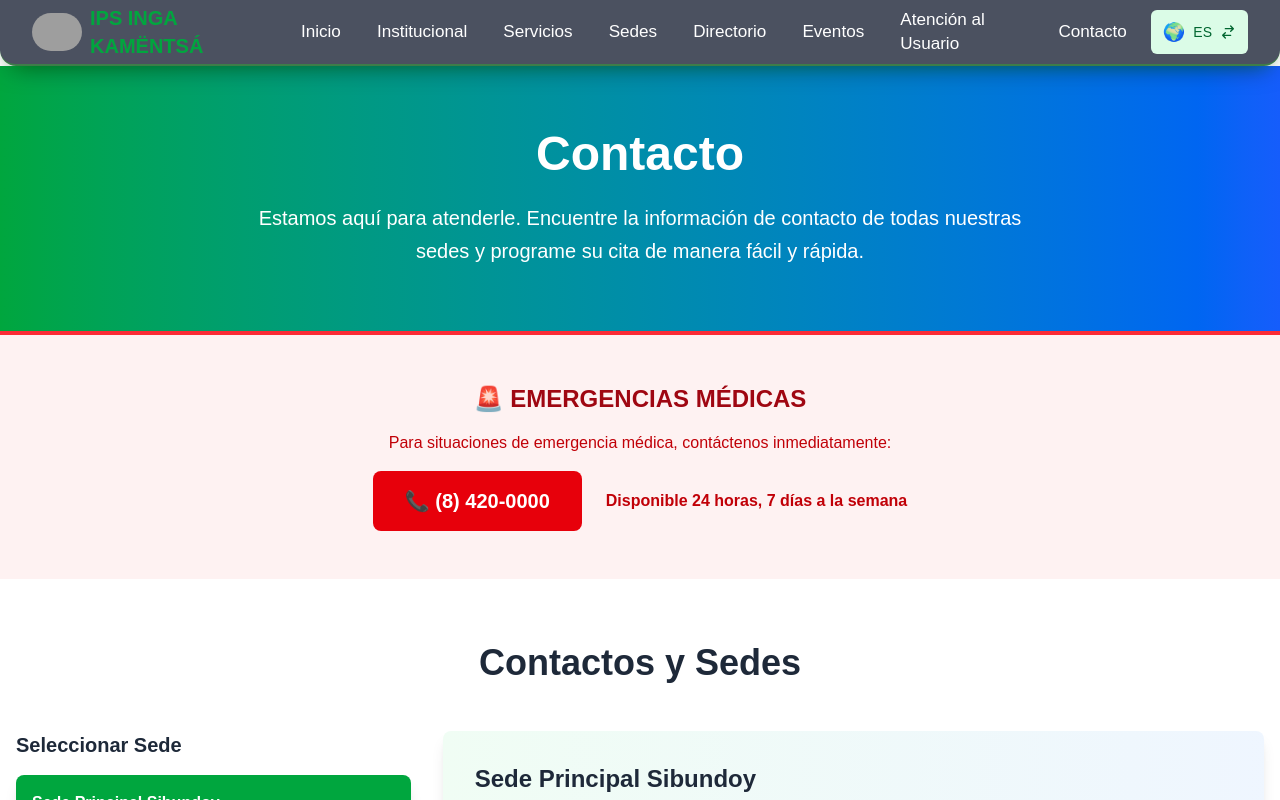
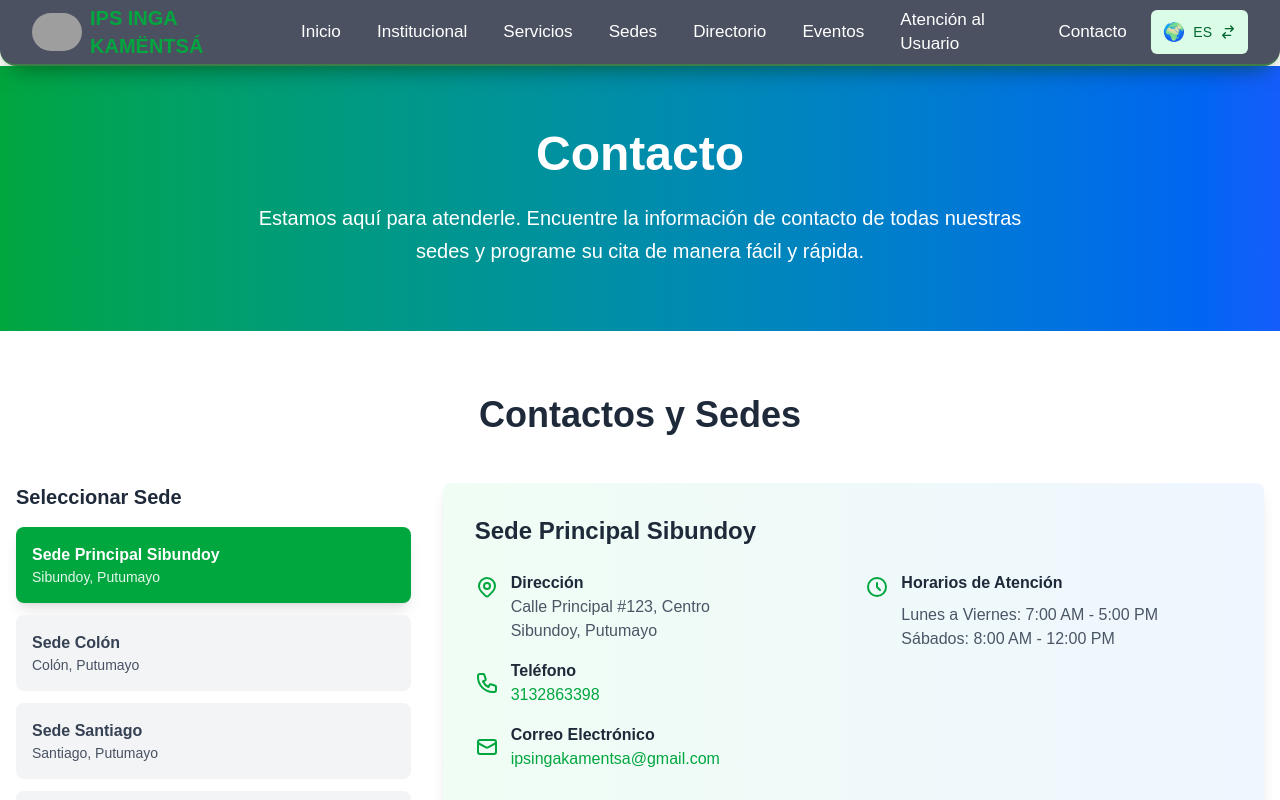
Before and after one commit to julianesp/inga, a Next.js app: page /contacto in a window 1280 px wide. Shown: the top 800 px of the page. Built offline with nearby package versions, Linux system fonts and the light colour scheme; grey boxes are pictures that could not be loaded.

Commit message:
Eliminando componentes innecesarios. Agregando información de contacto

```diff
--- a/src/app/contacto/page.js
+++ b/src/app/contacto/page.js
@@ -1,4 +1,5 @@
 import ContactoSedes from "@/components/ContactoSedes";
+import Link from "next/link";
 
 export const metadata = {
   title: "Contacto - IPS INGA KAMËNTSÁ",
@@ -23,31 +24,6 @@ export default function ContactoPage() {
         </div>
       </section>
 
-      {/* Información de Emergencia */}
-      <section className="py-12 bg-red-50 border-t-4 border-red-500">
-        <div className="container mx-auto px-4">
-          <div className="text-center">
-            <h2 className="text-2xl font-bold text-red-800 mb-4">
-              🚨 EMERGENCIAS MÉDICAS
-            </h2>
-            <p className="text-red-700 mb-4">
-              Para situaciones de emergencia médica, contáctenos inmediatamente:
-            </p>
-            <div className="flex flex-col sm:flex-row gap-6 justify-center items-center">
-              <a
-                href="tel:+57842000000"
-                className="bg-red-600 text-white px-8 py-4 rounded-lg font-bold text-xl hover:bg-red-700 transition-colors"
-              >
-                📞 (8) 420-0000
-              </a>
-              <p className="text-red-700 font-semibold">
-                Disponible 24 horas, 7 días a la semana
-              </p>
-            </div>
-          </div>
-        </div>
-      </section>
-
       <ContactoSedes />
 
       {/* Información Adicional de Contacto */}
@@ -65,14 +41,14 @@ export default function ContactoPage() {
                 Comuníquese con nosotros a través de WhatsApp para consultas
                 rápidas
               </p>
-              <a
-                href="https://wa.me/573123456789"
+              <Link
+                href="https://wa.me/573132863398"
                 target="_blank"
                 rel="noopener noreferrer"
                 className="bg-green-600 text-white px-6 py-3 rounded-lg hover:bg-green-700 transition-colors inline-block"
               >
                 Escribir por WhatsApp
-              </a>
+              </Link>
             </div>
 
             <div className="bg-white rounded-lg shadow-lg p-8 text-center">
@@ -83,12 +59,12 @@ export default function ContactoPage() {
               <p className="text-gray-600 mb-4">
                 Envíenos sus consultas por correo electrónico
               </p>
-              <a
-                href="mailto:contacto@ips-inga-kamentsa.org"
+              <Link
+                href="mailto:ipsingakamentsa@gmail.com"
                 className="bg-blue-600 text-white px-6 py-3 rounded-lg hover:bg-blue-700 transition-colors inline-block"
               >
                 Enviar Email
-              </a>
+              </Link>
             </div>
 
             <div className="bg-white rounded-lg shadow-lg p-8 text-center">
@@ -101,22 +77,27 @@ export default function ContactoPage() {
                 actualizaciones
               </p>
               <div className="flex gap-4 justify-center">
-                <a
-                  href="https://facebook.com/ips-inga-kamentsa"
+                <Link
+                  href={
+                    typeof window !== "undefined" &&
+                    /Android|iPhone|iPad|iPod/i.test(navigator.userAgent)
+                      ? "fb://profile/100008728661876"
+                      : "https://www.facebook.com/luisfernando.mutunbajoyjacacanamejoy"
+                  }
                   target="_blank"
                   rel="noopener noreferrer"
                   className="bg-blue-600 text-white p-3 rounded-lg hover:bg-blue-700 transition-colors"
                 >
                   Facebook
-                </a>
-                <a
+                </Link>
+                <Link
                   href="https://instagram.com/ips.inga.kamentsa"
                   target="_blank"
                   rel="noopener noreferrer"
                   className="bg-pink-600 text-white p-3 rounded-lg hover:bg-pink-700 transition-colors"
                 >
                   Instagram
-                </a>
+                </Link>
               </div>
             </div>
           </div>
@@ -138,7 +119,9 @@ export default function ContactoPage() {
                 </h3>
                 <div className="space-y-3">
                   <div className="flex justify-between">
-                    <span className="font-semibold text-black">Lunes a Viernes:</span>
+                    <span className="font-semibold text-black">
+                      Lunes a Viernes:
+                    </span>
                     <span className="text-black">7:00 AM - 5:00 PM</span>
                   </div>
                   <div className="flex justify-between">
@@ -157,7 +140,9 @@ export default function ContactoPage() {
                 </h3>
                 <div className="space-y-3">
                   <div className="flex justify-between">
-                    <span className="font-semibold text-black">Todos los días:</span>
+                    <span className="font-semibold text-black">
+                      Todos los días:
+                    </span>
                     <span className="text-black">24 horas</span>
                   </div>
                   <div className="flex justify-between">
--- a/src/components/ContactoSedes.tsx
+++ b/src/components/ContactoSedes.tsx
@@ -22,8 +22,8 @@ const contactoSedes: ContactoSede[] = [
     nombre: "Sede Principal Sibundoy",
     municipio: "Sibundoy, Putumayo",
     direccion: "Calle Principal #123, Centro",
-    telefono: "(8) 420-1234",
-    email: "sibundoy@ips-inga-kamentsa.org",
+    telefono: "3132863398",
+    email: "ipsingakamentsa@gmail.com",
     horarios: "Lunes a Viernes: 7:00 AM - 5:00 PM\nSábados: 8:00 AM - 12:00 PM",
     coordenadas: { lat: 1.1585, lng: -76.9386 },
   },
@@ -32,8 +32,8 @@ const contactoSedes: ContactoSede[] = [
     nombre: "Sede Colón",
     municipio: "Colón, Putumayo",
     direccion: "Carrera 5 #67-89, Barrio Centro",
-    telefono: "(8) 420-5678",
-    email: "colon@ips-inga-kamentsa.org",
+    telefono: "3132863398",
+    email: "ipsingakamentsa@gmail.com",
     horarios: "Lunes a Viernes: 8:00 AM - 4:00 PM\nSábados: 8:00 AM - 12:00 PM",
     coordenadas: { lat: 1.2047, lng: -76.9847 },
   },
@@ -42,8 +42,8 @@ const contactoSedes: ContactoSede[] = [
     nombre: "Sede Santiago",
     municipio: "Santiago, Putumayo",
     direccion: "Calle 12 #34-56, Zona Centro",
-    telefono: "(8) 420-9012",
-    email: "santiago@ips-inga-kamentsa.org",
+    telefono: "3132863398",
+    email: "ipsingakamentsa@gmail.com",
     horarios: "Lunes a Viernes: 8:00 AM - 4:00 PM",
     coordenadas: { lat: 1.1889, lng: -76.8975 },
   },
@@ -52,8 +52,8 @@ const contactoSedes: ContactoSede[] = [
     nombre: "Sede San Andrés",
     municipio: "San Andrés, Putumayo",
     direccion: "Avenida Central #78-90, Centro",
-    telefono: "(8) 420-3456",
-    email: "sanandres@ips-inga-kamentsa.org",
+    telefono: "3132863398",
+    email: "ipsingakamentsa@gmail.com",
     horarios: "Lunes a Viernes: 8:00 AM - 4:00 PM",
     coordenadas: { lat: 1.2156, lng: -76.8567 },
   },
```
